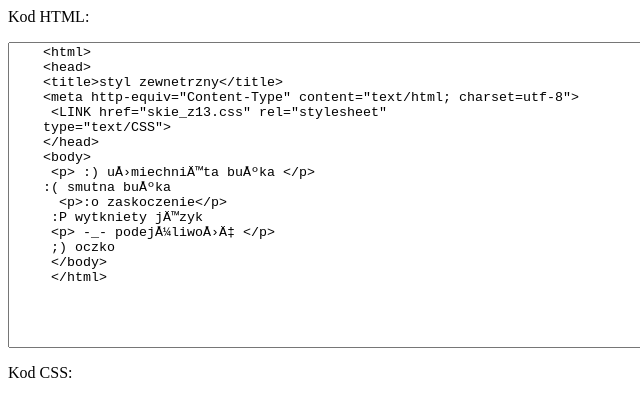
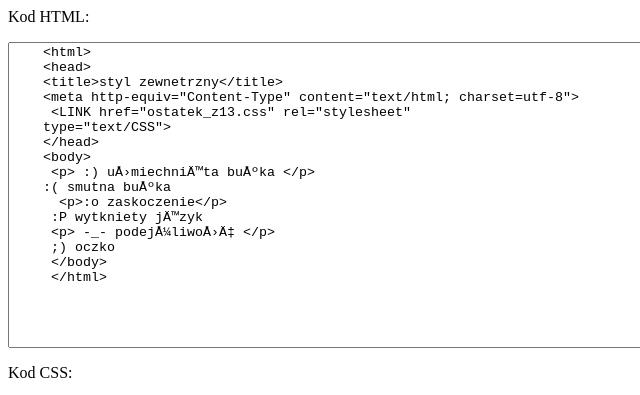
Before and after one commit to iGoRosTaTeK/css, a plain HTML site: page zadanie13_kod.html in a window 1280 px wide. Shown: the top 395 px of the page, 0-640 px from the left. Drawn offline with Linux system fonts and the light colour scheme.

Commit message:
Update zadanie13_kod.html

```diff
--- a/zadanie13_kod.html
+++ b/zadanie13_kod.html
@@ -11,7 +11,7 @@
     <head>
     <title>styl zewnetrzny</title>
     <meta http-equiv="Content-Type" content="text/html; charset=utf-8">
-     <LINK href="skie_z13.css" rel="stylesheet"
+     <LINK href="ostatek_z13.css" rel="stylesheet"
     type="text/CSS">
     </head>
     <body>
```
